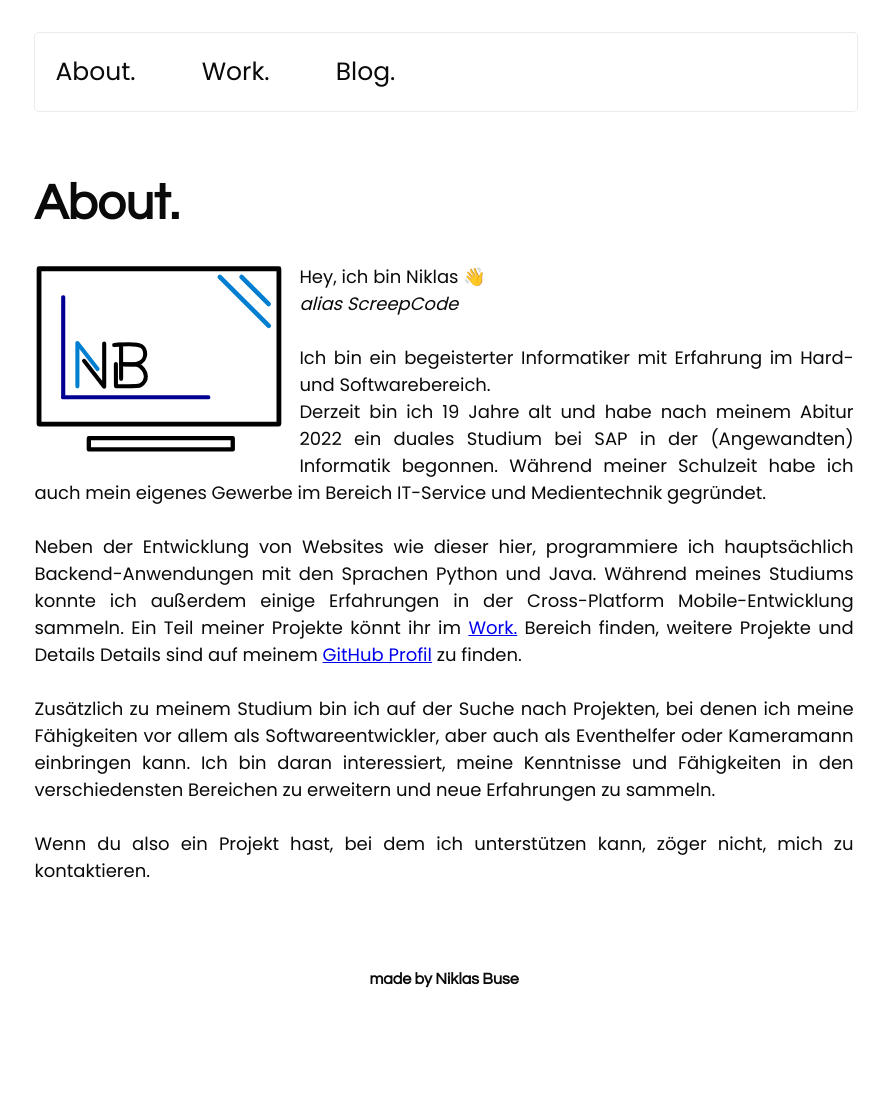
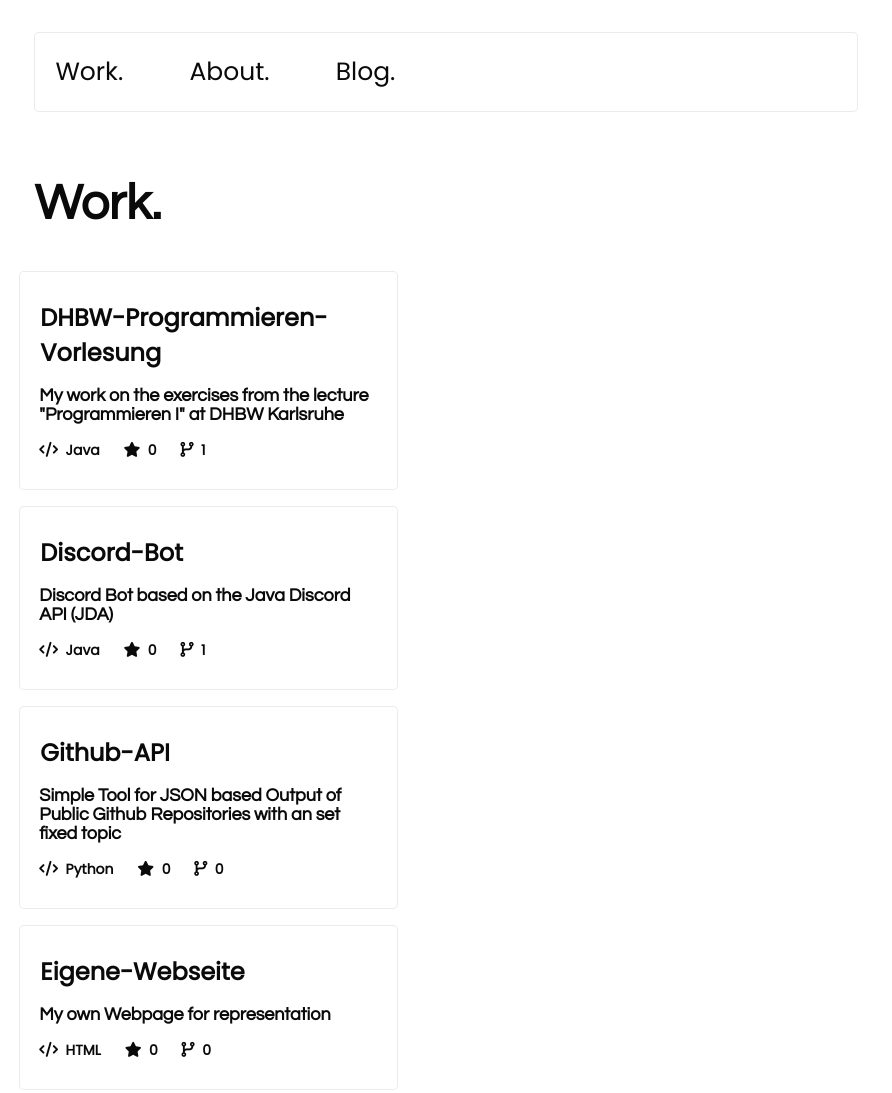
Before and after one commit to ScreepCode/Eigene-Webseite-V2, a plain HTML site: page index.html in a window 1280 px wide. Shown: the top 1093 px of the page, 388-1280 px from the left. Before the commit the page ends 1023 px from the top, so only its background shows below. Drawn offline with nearby package versions, Linux system fonts and the light colour scheme; a script that the page names is missing.

Commit message:
Rework: Work as Primary Page

```diff
--- a/index.html
+++ b/index.html
@@ -5,7 +5,7 @@
     <meta charset="UTF-8">
     <meta name="viewport" content="width=device-width, initial-scale=1.0">
     <meta http-equiv="X-UA-Compatible" content="ie=edge">
-    <title>Niklas Buse - About</title>
+    <title>Niklas Buse - Work</title>
     <link rel="icon" href="/static/media/Logo_Responsiv.svg" type="image/svg+xml">
     <link rel="stylesheet" href="https://cdnjs.cloudflare.com/ajax/libs/animate.css/3.7.0/animate.min.css">
     <link rel="stylesheet" href="https://use.fontawesome.com/releases/v6.3.0/css/all.css" crossorigin="anonymous">
@@ -14,13 +14,14 @@
     <link rel="stylesheet" href="/static/css/color.css">
     <link rel="stylesheet" href="/static/css/main.css">
     <link rel="stylesheet" href="/static/css/navbar.css">
-    <link rel="stylesheet" href="/static/css/index.css">
+    <link rel="stylesheet" href="/static/css/projekte.css">
+    <script src="/static/js/projects.js"></script>
 </head>
 
 <body>
     <div class="topnav" id="navigationBar">
-        <a href="/">About.</a>
-        <a href="/projekte.html">Work.</a>
+        <a href="/">Work.</a>
+        <a href="/about.html">About.</a>
         <a href="/blog.html">Blog.</a>
         <a href="javascript:void(0);" class="icon" onclick="navbarFunction()">
           <i class="fa fa-bars"></i>
@@ -50,32 +51,9 @@
         </div>
     </div>
     <div id="display">
-        <div id="about_me">
-            <h1>About.</h1>
-
-            <div id="logo">
-                <img src="/static/media/Logo_Responsiv.svg" alt="Firmenlogo IT Service Niklas Buse" style="width:250px;"/>
-            </div>
-
-            <div id="about_text">
-                <p>
-                    Hey, ich bin Niklas 👋 <br>
-                    <i>alias ScreepCode </i>
-                    <br><br>
-                    Ich bin ein begeisterter Informatiker mit Erfahrung im Hard- und Softwarebereich. <br>
-                    Derzeit bin ich <script>document.write(Math.floor((new Date() - new Date("2004-04-09").getTime())/31557600000));</script> Jahre alt und habe nach meinem Abitur 2022 ein duales Studium bei SAP in der (Angewandten) Informatik begonnen.
-                    Während meiner Schulzeit habe ich auch mein eigenes Gewerbe im Bereich IT-Service und Medientechnik gegründet.
-                    <br><br>
-                    Neben der Entwicklung von Websites wie dieser hier, programmiere ich hauptsächlich Backend-Anwendungen mit den Sprachen Python und Java.
-                    Während meines Studiums konnte ich außerdem einige Erfahrungen in der Cross-Platform Mobile-Entwicklung sammeln.
-                    Ein Teil meiner Projekte könnt ihr im <a href="/projekte.html">Work.</a> Bereich finden, weitere Projekte und Details Details sind auf meinem <a href="https://github.com/ScreepCode" target="_blank">GitHub Profil</a> zu finden.
-                    <br><br>
-                    Zusätzlich zu meinem Studium bin ich auf der Suche nach Projekten, bei denen ich meine Fähigkeiten vor allem als Softwareentwickler, aber auch als Eventhelfer oder Kameramann einbringen kann.
-                    Ich bin daran interessiert, meine Kenntnisse und Fähigkeiten in den verschiedensten Bereichen zu erweitern und neue Erfahrungen zu sammeln.
-                    <br><br>
-                    Wenn du also ein Projekt hast, bei dem ich unterstützen kann, zöger nicht, mich zu kontaktieren.
-                </p>
-            </div>
+        <div id="work">
+            <h1>Work.</h1>
+            <div class="projects" id="work_section">
         </div>
 
         <div id="footer">
```
Also changed, not shown: about.html (renamed from projekte.html, +30 -8 lines), blog.html (+2 -2 lines).
